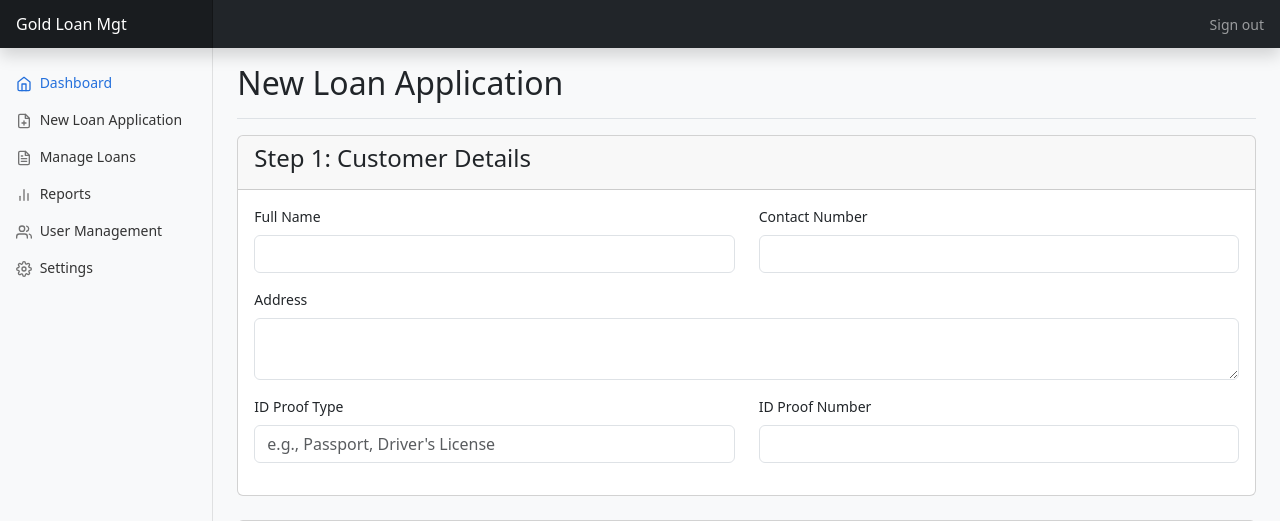
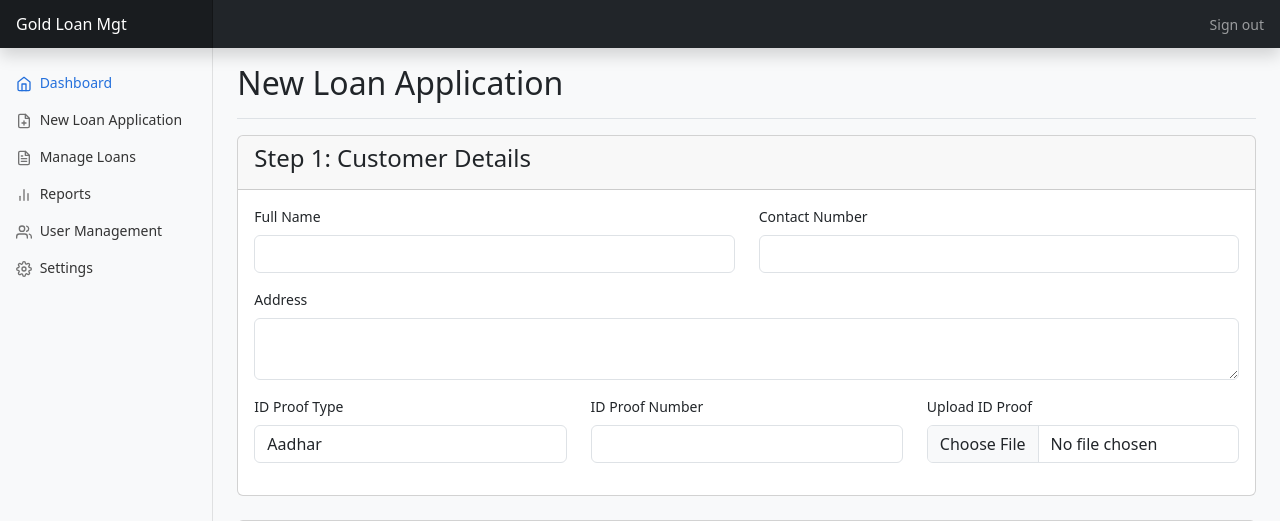
Before and after one commit to priyeshdaspookulangara/goldloan, a PHP site: page /new_loan.php in a window 1280 px wide. Shown: the top 521 px of the page. Run offline with PHP 8.4, Linux system fonts and the light colour scheme; a user stored in the database is signed in; data comes from the database, SQL or seed files in the repository.

Commit message:
feat: Add ID card upload feature for customers
This commit introduces a new feature that allows for the uploading of an ID card during the creation of a new loan application.

Key changes include:
- Modified the `clients` table in `database.sql` to add an `id_proof_path` column for storing the file path of the uploaded ID card.
- Updated the `new_loan.php` form to include a dropdown menu for selecting the ID proof type (Aadhar, Driving License, Voters ID card, Passport) and a file input for the ID card upload.
- Implemented server-side logic in `new_loan.php` to handle the file upload. This includes creating the upload directory if it doesn't exist, validating the file size and type (jpg, jpeg, png, pdf), generating a unique filename, and storing the file path in the database.

```diff
--- a/database.sql
+++ b/database.sql
@@ -53,7 +53,8 @@ CREATE TABLE `clients` (
   `address` text DEFAULT NULL,
   `contact_number` varchar(20) DEFAULT NULL,
   `id_proof_type` varchar(50) DEFAULT NULL,
-  `id_proof_number` varchar(50) DEFAULT NULL
+  `id_proof_number` varchar(50) DEFAULT NULL,
+  `id_proof_path` varchar(255) DEFAULT NULL
 ) ENGINE=InnoDB DEFAULT CHARSET=utf8mb4 COLLATE=utf8mb4_general_ci;
 
 --
--- a/new_loan.php
+++ b/new_loan.php
@@ -17,7 +17,42 @@ if ($_SERVER["REQUEST_METHOD"] == "POST") {
         $id_proof_type = $_POST['id_proof_type'];
         $id_proof_number = $_POST['id_proof_number'];
 
-        $client_sql = "INSERT INTO clients (name, contact_number, address, id_proof_type, id_proof_number) VALUES ('$client_name', '$contact_number', '$address', '$id_proof_type', '$id_proof_number')";
+        // Handle ID Proof Upload
+        $id_proof_path = '';
+        if (isset($_FILES['id_proof_file']) && $_FILES['id_proof_file']['error'] == 0) {
+            $target_dir = "uploads/id_proofs/";
+
+            // Create directory if it doesn't exist
+            if (!file_exists($target_dir) && !mkdir($target_dir, 0777, true) && !is_dir($target_dir)) {
+                throw new \RuntimeException(sprintf('Directory "%s" was not created', $target_dir));
+            }
+
+            $file_info = pathinfo($_FILES["id_proof_file"]["name"]);
+            $file_extension = strtolower($file_info['extension']);
+            $safe_filename = uniqid() . '_' . time() . '.' . $file_extension;
+            $target_file = $target_dir . $safe_filename;
+
+            // Check file size (e.g., 5MB limit)
+            if ($_FILES["id_proof_file"]["size"] > 5000000) {
+                throw new Exception("Sorry, your file is too large. Maximum size is 5MB.");
+            }
+
+            // Allow certain file formats
+            $allowed_extensions = ["jpg", "jpeg", "png", "pdf"];
+            if (!in_array($file_extension, $allowed_extensions)) {
+                throw new Exception("Sorry, only JPG, JPEG, PNG & PDF files are allowed.");
+            }
+
+            if (move_uploaded_file($_FILES["id_proof_file"]["tmp_name"], $target_file)) {
+                $id_proof_path = $target_file;
+            } else {
+                throw new Exception("Sorry, there was an error uploading your file.");
+            }
+        } else {
+            throw new Exception("ID proof file is required and must be uploaded without errors.");
+        }
+
+        $client_sql = "INSERT INTO clients (name, contact_number, address, id_proof_type, id_proof_number, id_proof_path) VALUES ('$client_name', '$contact_number', '$address', '$id_proof_type', '$id_proof_number', '$id_proof_path')";
         if (!$conn->query($client_sql)) {
             throw new Exception("Error creating client: " . $conn->error);
         }
@@ -100,7 +135,7 @@ $branches_result = $conn->query("SELECT id, branch_name FROM branches");
                     </div>
                 <?php endif; ?>
 
-                <form id="loan-form" action="new_loan.php" method="post">
+                <form id="loan-form" action="new_loan.php" method="post" enctype="multipart/form-data">
                     <!-- Step 1: Customer Details -->
                     <div class="card mb-4">
                         <div class="card-header">
@@ -120,13 +155,22 @@ $branches_result = $conn->query("SELECT id, branch_name FROM branches");
                                     <label for="address" class="form-label">Address</label>
                                     <textarea class="form-control" id="address" name="address" rows="2" required></textarea>
                                 </div>
-                                <div class="col-md-6 mb-3">
+                                <div class="col-md-4 mb-3">
                                     <label for="id_proof_type" class="form-label">ID Proof Type</label>
-                                    <input type="text" class="form-control" id="id_proof_type" name="id_proof_type" placeholder="e.g., Passport, Driver's License" required>
+                                    <select class="form-control" id="id_proof_type" name="id_proof_type" required>
+                                        <option value="Aadhar">Aadhar</option>
+                                        <option value="Driving License">Driving License</option>
+                                        <option value="Voters ID card">Voters ID card</option>
+                                        <option value="Passport">Passport</option>
+                                    </select>
                                 </div>
-                                <div class="col-md-6 mb-3">
+                                <div class="col-md-4 mb-3">
                                     <label for="id_proof_number" class="form-label">ID Proof Number</label>
                                     <input type="text" class="form-control" id="id_proof_number" name="id_proof_number" required>
+                                </div>
+                                <div class="col-md-4 mb-3">
+                                    <label for="id_proof_file" class="form-label">Upload ID Proof</label>
+                                    <input type="file" class="form-control" id="id_proof_file" name="id_proof_file" required>
                                 </div>
                             </div>
                         </div>
```
